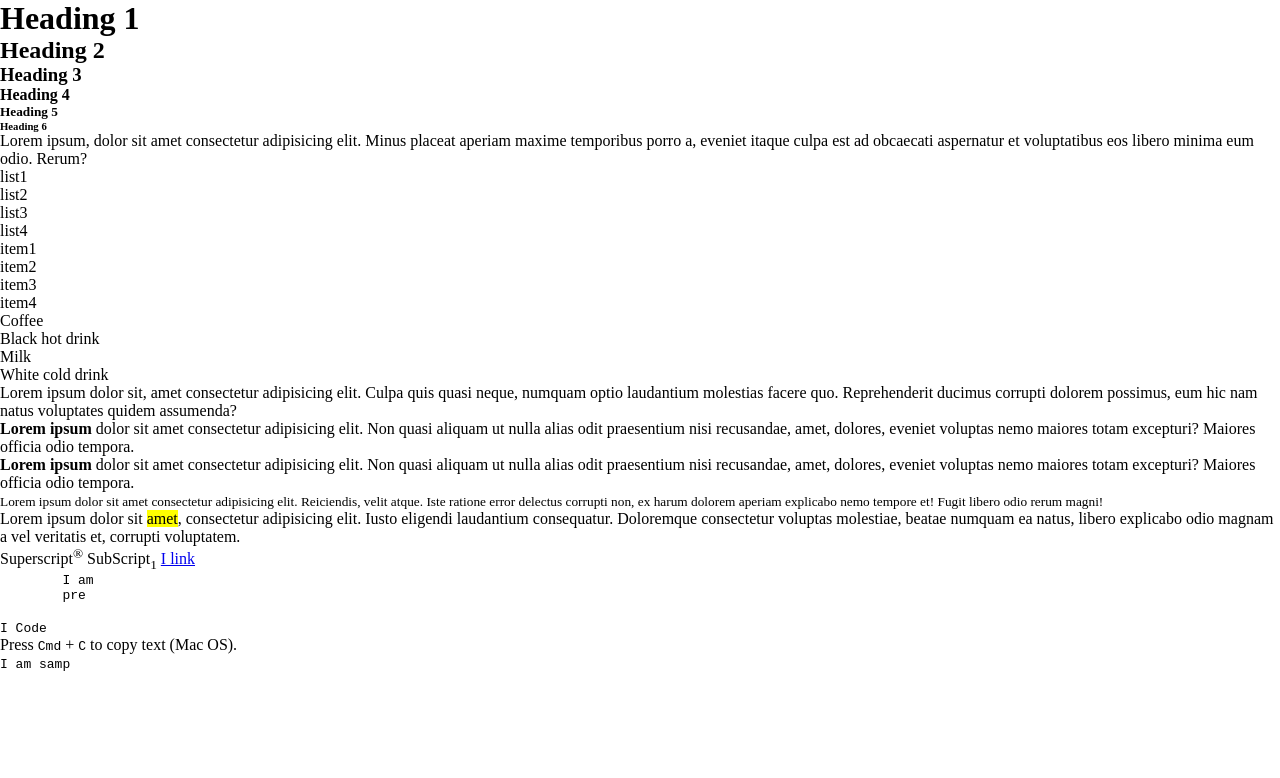
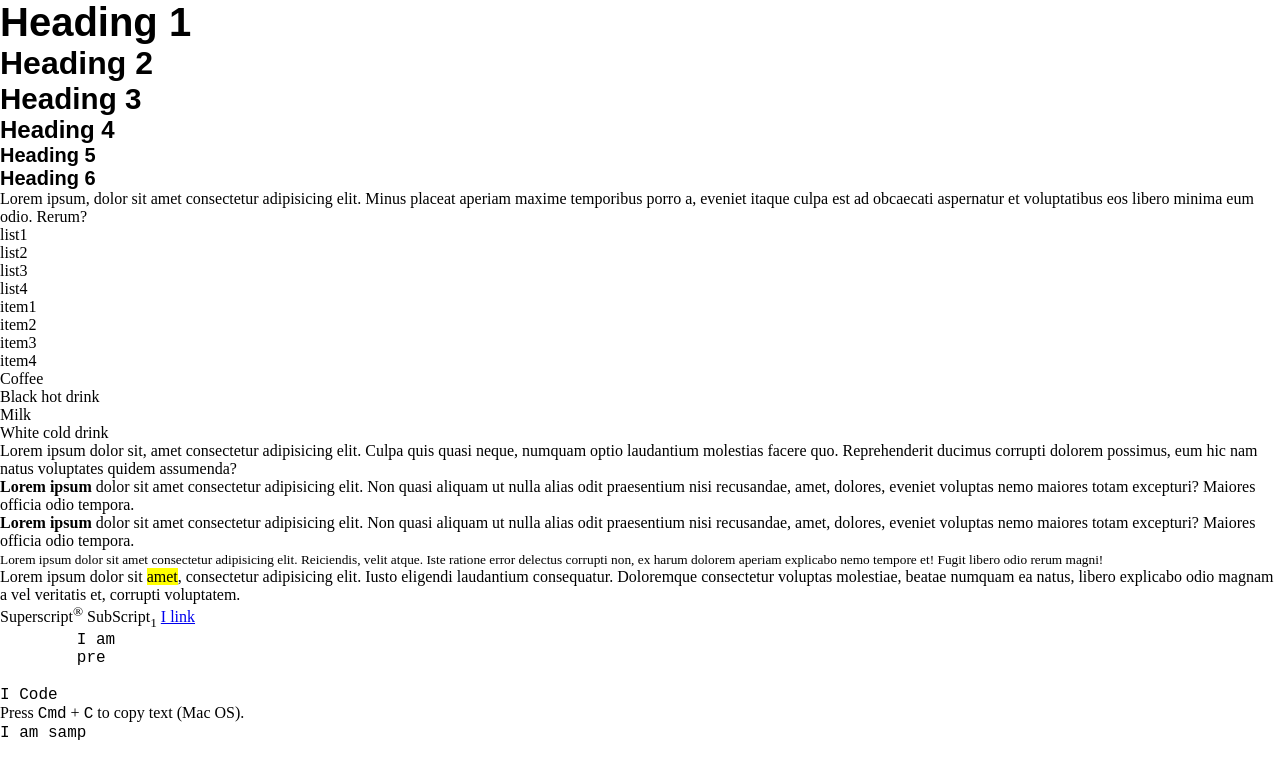
Before and after one commit to LordSahvith/bare-bones, a website: page src/index.html in a window 1280 px wide. Drawn offline with nearby package versions, Linux system fonts and the light colour scheme; files that its build step writes are made by us from their sources.

Commit message:
start typography styles; organize files

```diff
--- a/package.json
+++ b/package.json
@@ -5,7 +5,7 @@
   "main": "index.js",
   "scripts": {
     "test": "echo \"Error: no test specified\" && exit 1",
-    "build": "sass src/scss/import.scss build/css/style.css"
+    "buildSass": "sass src/scss/styles.scss build/css/styles.css"
   },
   "keywords": [],
   "author": "",
--- a/src/index.html
+++ b/src/index.html
@@ -5,7 +5,7 @@
     <meta http-equiv="X-UA-Compatible" content="IE=edge" />
     <meta name="viewport" content="width=device-width, initial-scale=1.0" />
     <title>Bare Bones</title>
-    <link rel="stylesheet" href="../build/css/style.css" />
+    <link rel="stylesheet" href="../build/css/styles.css" />
   </head>
   <body>
     <h1>Heading 1</h1>
--- a/src/scss/base/_base.scss
+++ /dev/null
@@ -1,7 +0,0 @@
-*,
-*::before,
-*::after {
-    margin: 0;
-    padding: 0;
-    box-sizing: border-box;
-}
--- /dev/null
+++ b/src/scss/base/_normalize.scss
@@ -0,0 +1,65 @@
+/*
+*
+*   Name: normalize
+*   Description: reset html elements and give default values
+*
+***************************************************************/
+
+/*
+*
+*   Section: Base
+*
+***************************************************************/
+
+
+*,
+*::before,
+*::after {
+    margin: 0;
+    padding: 0;
+    box-sizing: border-box;
+}
+
+html,
+body {
+    font-family: $global-body-font-family;
+    font-size: $global-body-font-size;
+    font-weight: $global-body-font-weight;
+}
+
+/*
+*
+*   Section: Typography
+*
+***************************************************************/
+
+h1,
+h2,
+h3,
+h4,
+h5,
+h6 {
+    font-family: $global-heading-font-family;
+    font-weight: $global-font-weight-bold;
+}
+
+h1 {
+    font-size: 2.5rem;
+}
+
+h2 {
+    font-size: 2rem;
+}
+
+h3 {
+    font-size: 1.85rem;
+}
+
+h4 {
+    font-size: 1.5rem;
+}
+
+h5,
+h6 {
+    font-size: 1.25rem;
+}
--- a/src/scss/base/import.scss
+++ b/src/scss/base/import.scss
@@ -1,2 +1,2 @@
 @import "./variables/variables";
-@import "./base";
+@import "./normalize";
--- a/src/scss/base/variables/_variables.scss
+++ b/src/scss/base/variables/_variables.scss
@@ -0,0 +1,9 @@
+/*
+  TYPOGRAPY
+*/
+$global-body-font-family: "Times New Roman", Times, serif;
+$global-heading-font-family: Arial, Helvetica, sans-serif;
+$global-body-font-size: 16px;
+$global-body-font-weight: 500;
+$global-font-weight-bold: 600;
+$global-font-weight-medium: $global-body-font-weight;
```
Also changed, not shown: src/scss/base/elements/_heading.scss (added), src/scss/styles.scss (renamed from src/scss/import.scss).
